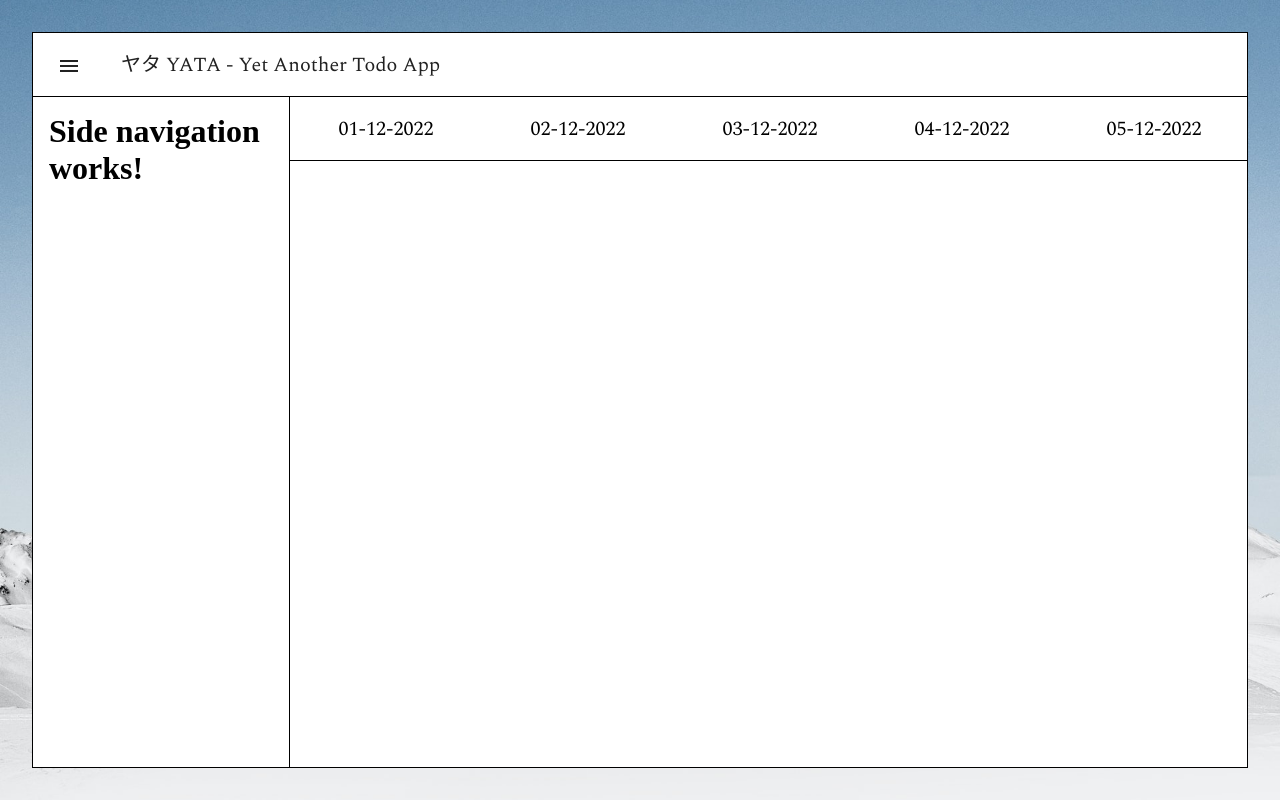
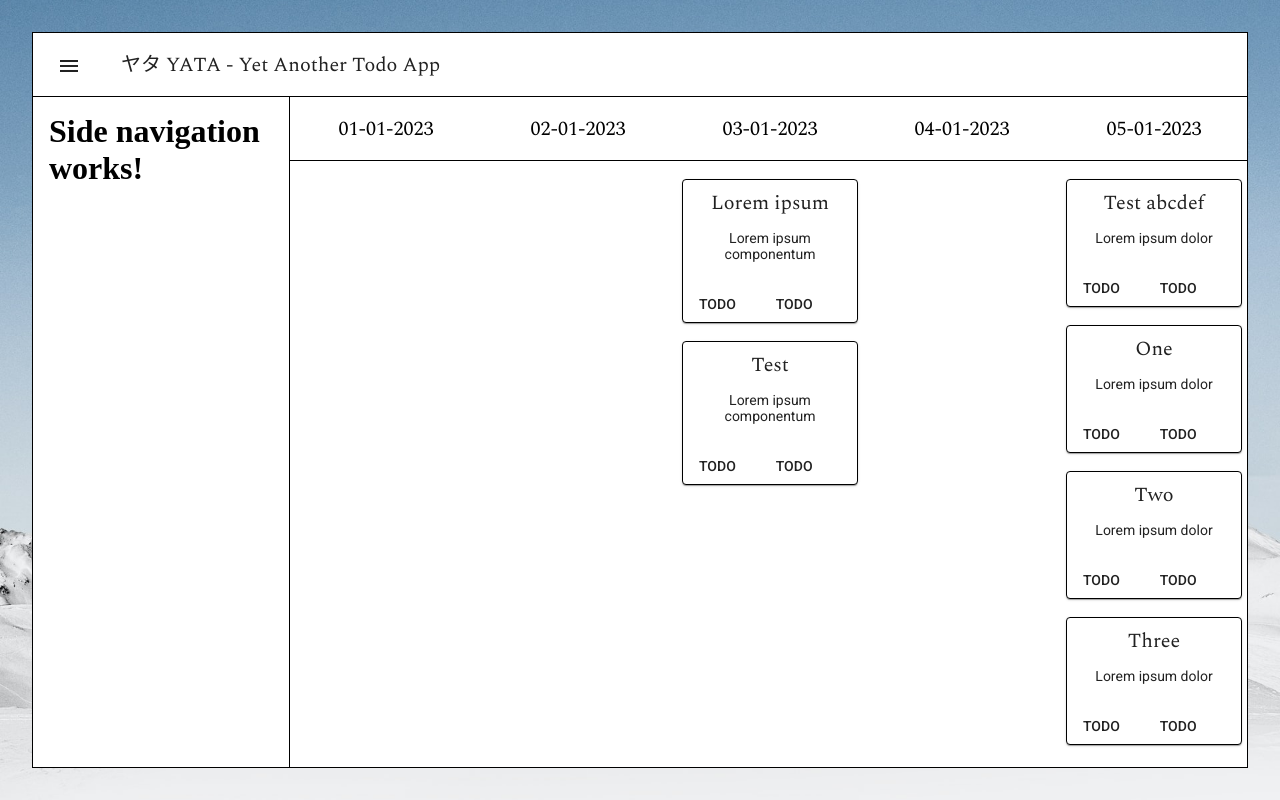
Before and after one commit to ChrisAraneo/yet-another-todo-app, an Angular app in the folder yet-another-todo-app-frontend/: page / in a window 1280 px wide. Built offline with nearby package versions, Linux system fonts and the light colour scheme.

Commit message:
Timeline component update, timeline content component

```diff
--- a/yet-another-todo-app-frontend/src/app/app.component.html
+++ b/yet-another-todo-app-frontend/src/app/app.component.html
@@ -5,7 +5,7 @@
       <h1>Side navigation works!</h1>
     </yata-side-navigation>
     <div class="timeline-wrapper">
-      <yata-timeline [headers]="timelineHeaders"></yata-timeline>
+      <yata-timeline [startDate]="timelineStartDate" [endDate]="timelineEndDate"></yata-timeline>
     </div>
   </main>
 </yata-app-wrapper>
--- a/yet-another-todo-app-frontend/src/app/app.component.ts
+++ b/yet-another-todo-app-frontend/src/app/app.component.ts
@@ -1,24 +1,17 @@
-import { Component, OnInit } from '@angular/core';
-import { DateUtilsService } from './services/date-utils.service';
+import { Component } from '@angular/core';
 
 @Component({
   selector: 'app-root',
   templateUrl: './app.component.html',
   styleUrls: ['./app.component.scss'],
 })
-export class AppComponent implements OnInit {
+export class AppComponent {
   title: string = 'ヤタ YATA - Yet Another Todo App';
   isMenuOpened: boolean = true;
-  timelineHeaders: string[] = [];
+  timelineStartDate: Date = new Date(2022, 12, 1);
+  timelineEndDate: Date = new Date(2022, 12, 31);
 
-  constructor(private dateUtils: DateUtilsService) {}
-
-  ngOnInit(): void {
-    const today = new Date();
-    this.timelineHeaders = this.dateUtils
-      .getAllDaysInMonth(today)
-      .map((date) => this.dateUtils.formatDate(date, 'dd-MM-yyyy'));
-  }
+  constructor() {}
 
   onMenuClick() {
     this.isMenuOpened = !this.isMenuOpened;
--- a/yet-another-todo-app-frontend/src/app/app.module.ts
+++ b/yet-another-todo-app-frontend/src/app/app.module.ts
@@ -9,6 +9,7 @@ import { AppComponent } from './app.component';
 import { AppWrapperComponent } from './components/app-wrapper/app-wrapper.component';
 import { SideNavigationComponent } from './components/side-navigation/side-navigation.component';
 import { TaskCardComponent } from './components/timeline/task-card/task-card.component';
+import { TimelineContentComponent } from './components/timeline/timeline-content/timeline-content.component';
 import { TimelineHeaderComponent } from './components/timeline/timeline-header/timeline-header.component';
 import { TimelineComponent } from './components/timeline/timeline.component';
 import { ToolbarComponent } from './components/toolbar/toolbar.component';
@@ -24,6 +25,7 @@ import { DateUtilsService } from './services/date-utils.service';
     TimelineHeaderComponent,
     AppWrapperComponent,
     TaskCardComponent,
+    TimelineContentComponent,
   ],
   imports: [
     AppRoutingModule,
--- /dev/null
+++ b/yet-another-todo-app-frontend/src/app/components/timeline/timeline-content/timeline-content.component.html
@@ -0,0 +1,3 @@
+<div class="column" *ngFor="let column of columns" [ngStyle]="{'left': column.left}">
+  <yata-task-card *ngFor="let task of column.tasks" [task]="task"></yata-task-card>
+</div>
--- /dev/null
+++ b/yet-another-todo-app-frontend/src/app/components/timeline/timeline-content/timeline-content.component.scss
@@ -0,0 +1,20 @@
+:host {
+  display: flex;
+  flex-direction: row;
+}
+
+yata-task-card {
+  position: relative;
+  width: calc(192px - 16px);
+  margin: 8px;
+}
+
+.column {
+  box-sizing: border-box;
+  position: relative;
+  min-width: 192px;
+  width: 192px;
+  min-height: 100%;
+  padding-left: 8px;
+  padding-right: 8px;
+}
--- /dev/null
+++ b/yet-another-todo-app-frontend/src/app/components/timeline/timeline-content/timeline-content.component.ts
@@ -0,0 +1,68 @@
+import { Component, Input, OnChanges, SimpleChanges } from '@angular/core';
+import differenceInDays from 'date-fns/differenceInDays';
+import { DateUtilsService } from 'src/app/services/date-utils.service';
+import { Task } from '../../../models/task.type';
+
+type Column = {
+  tasks: Task[];
+  left: string;
+};
+
+const TASK_CARD_WIDTH = 192;
+
+@Component({
+  selector: 'yata-timeline-content',
+  templateUrl: './timeline-content.component.html',
+  styleUrls: ['./timeline-content.component.scss'],
+})
+export class TimelineContentComponent implements OnChanges {
+  @Input() startDate!: Date;
+  @Input() endDate!: Date;
+  @Input() tasks: Task[] = [];
+
+  columns: Column[] = [];
+
+  constructor(private dateUtils: DateUtilsService) {}
+
+  ngOnChanges(changes: SimpleChanges): void {
+    const { startDate, tasks } = changes;
+
+    this.columns = this.mapTasksToColumns(
+      tasks.currentValue,
+      startDate.currentValue
+    );
+  }
+
+  private mapTasksToColumns(tasks: Task[], timelineStartDate: Date): Column[] {
+    const map: Map<string, Task[]> = new Map();
+
+    tasks.forEach((task) => {
+      const startDate: string = this.dateUtils.formatDate(
+        task.startDate,
+        'dd-MM-yyyy'
+      );
+
+      if (map.has(startDate)) {
+        map.set(startDate, [...(map.get(startDate) || []), task]);
+      } else {
+        map.set(startDate, [task]);
+      }
+    });
+
+    const array = Array.from(map.values()).sort((a, b) => {
+      return a[0].startDate.valueOf() - b[0].startDate.valueOf();
+    });
+
+    return array.map((tasks: Task[], index: number) => {
+      const left =
+        (differenceInDays(tasks[0].startDate, timelineStartDate) - index) *
+          TASK_CARD_WIDTH +
+        'px';
+
+      return {
+        tasks,
+        left,
+      };
+    });
+  }
+}
--- a/yet-another-todo-app-frontend/src/app/components/timeline/timeline.component.html
+++ b/yet-another-todo-app-frontend/src/app/components/timeline/timeline.component.html
@@ -1,5 +1,5 @@
-<div>
-  <div class="timeline-headers-row">
-    <yata-timeline-header *ngFor="let label of headers" [label]="label"></yata-timeline-header>
-  </div>
+<div class="timeline-headers-row">
+  <yata-timeline-header *ngFor="let label of headers" [label]="label"></yata-timeline-header>
 </div>
+<yata-timeline-content *ngIf="startDate && endDate" [startDate]="startDate" [endDate]="endDate" [tasks]="tasks">
+</yata-timeline-content>
--- a/yet-another-todo-app-frontend/src/app/components/timeline/timeline.component.scss
+++ b/yet-another-todo-app-frontend/src/app/components/timeline/timeline.component.scss
@@ -1,3 +1,10 @@
+:host {
+  display: flex;
+  flex-direction: column;
+  justify-content: flex-end;
+  height: 100%;
+}
+
 .timeline-headers-row {
   display: flex;
 }
@@ -7,3 +14,7 @@ yata-timeline-header {
   height: 64px;
   border-bottom: 1px solid black;
 }
+
+yata-timeline-content {
+  min-height: calc(100% - 64px);
+}
--- a/yet-another-todo-app-frontend/src/app/components/timeline/timeline.component.ts
+++ b/yet-another-todo-app-frontend/src/app/components/timeline/timeline.component.ts
@@ -1,12 +1,83 @@
-import { Component, Input } from '@angular/core';
+import { Component, Input, OnInit } from '@angular/core';
+import { TaskState } from 'src/app/models/task-state.enum';
+import { DateUtilsService } from 'src/app/services/date-utils.service';
+import { Task } from '../../models/task.type';
 
 @Component({
   selector: 'yata-timeline',
   templateUrl: './timeline.component.html',
   styleUrls: ['./timeline.component.scss'],
 })
-export class TimelineComponent {
-  @Input() headers: string[] = [];
+export class TimelineComponent implements OnInit {
+  @Input() startDate?: Date;
+  @Input() endDate?: Date;
 
-  constructor() {}
+  headers: string[] = [];
+
+  tasks: Task[] = [
+    {
+      title: '456789',
+      description: 'Lorem ipsum dolor',
+      startDate: new Date(2023, 0, 7),
+      endDate: null,
+      state: TaskState.NotStarted,
+    },
+    {
+      title: 'Lorem ipsum',
+      description: 'Lorem ipsum componentum',
+      startDate: new Date(2023, 0, 3),
+      endDate: null,
+      state: TaskState.NotStarted,
+    },
+    {
+      title: 'Test',
+      description: 'Lorem ipsum componentum',
+      startDate: new Date(2023, 0, 3),
+      endDate: null,
+      state: TaskState.NotStarted,
+    },
+    {
+      title: 'Test abcdef',
+      description: 'Lorem ipsum dolor',
+      startDate: new Date(2023, 0, 5),
+      endDate: null,
+      state: TaskState.NotStarted,
+    },
+    {
+      title: 'One',
+      description: 'Lorem ipsum dolor',
+      startDate: new Date(2023, 0, 5),
+      endDate: null,
+      state: TaskState.NotStarted,
+    },
+    {
+      title: 'Two',
+      description: 'Lorem ipsum dolor',
+      startDate: new Date(2023, 0, 5),
+      endDate: null,
+      state: TaskState.NotStarted,
+    },
+    {
+      title: 'Three',
+      description: 'Lorem ipsum dolor',
+      startDate: new Date(2023, 0, 5),
+      endDate: null,
+      state: TaskState.NotStarted,
+    },
+    {
+      title: '111 111 111',
+      description: 'Lorem ipsum dolor',
+      startDate: new Date(2023, 0, 8),
+      endDate: null,
+      state: TaskState.NotStarted,
+    },
+  ];
+
+  constructor(private dateUtils: DateUtilsService) {}
+
+  ngOnInit(): void {
+    this.headers = this.dateUtils
+      .getAllDaysInMonth(this.startDate ? this.startDate : new Date())
+      .map((date) => this.dateUtils.formatDate(date, 'dd-MM-yyyy'));
+  }
 }
```
Also changed, not shown: 1 other file (tests, documents, lock files or other folders).
